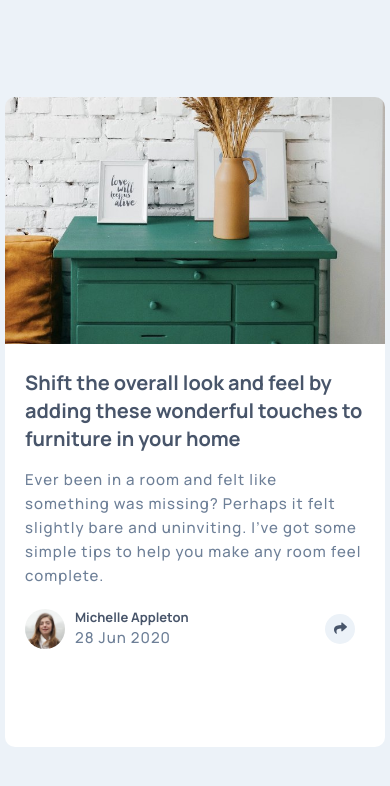
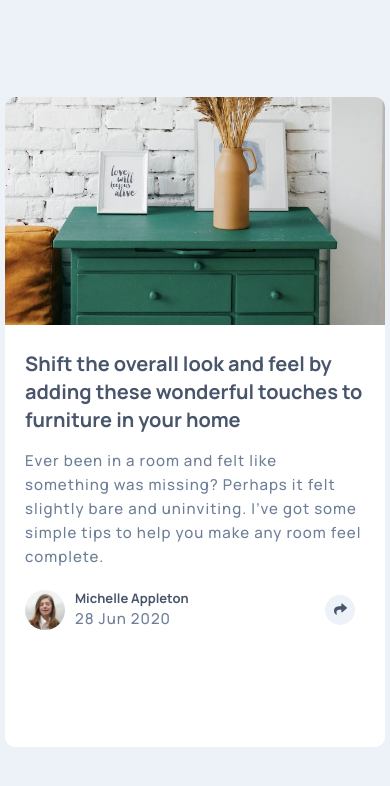
Before and after one commit to shashankrk46/articlepreview, a plain HTML site: page index.html in a window 390 px wide. Drawn offline with Linux system fonts and the light colour scheme.

Commit message:
fixed widtha nd height mobile

```diff
--- a/style.css
+++ b/style.css
@@ -159,16 +159,16 @@ body {
     justify-content: center;
     align-items: center;
     height: 650px;
-    margin: 60px 0px;
+    margin: 40px 0px;
   }
   .left-col {
     width: 100%;
-    height: 38%;
+    height: 35%;
     border-radius: 10px 10px 0px 0px;
   }
   .right-col {
     width: 100%;
-    height: 62%;
+    height: 65%;
     padding: 20px;
     border-radius: 0px 0px 10px 10px;
   }
```
